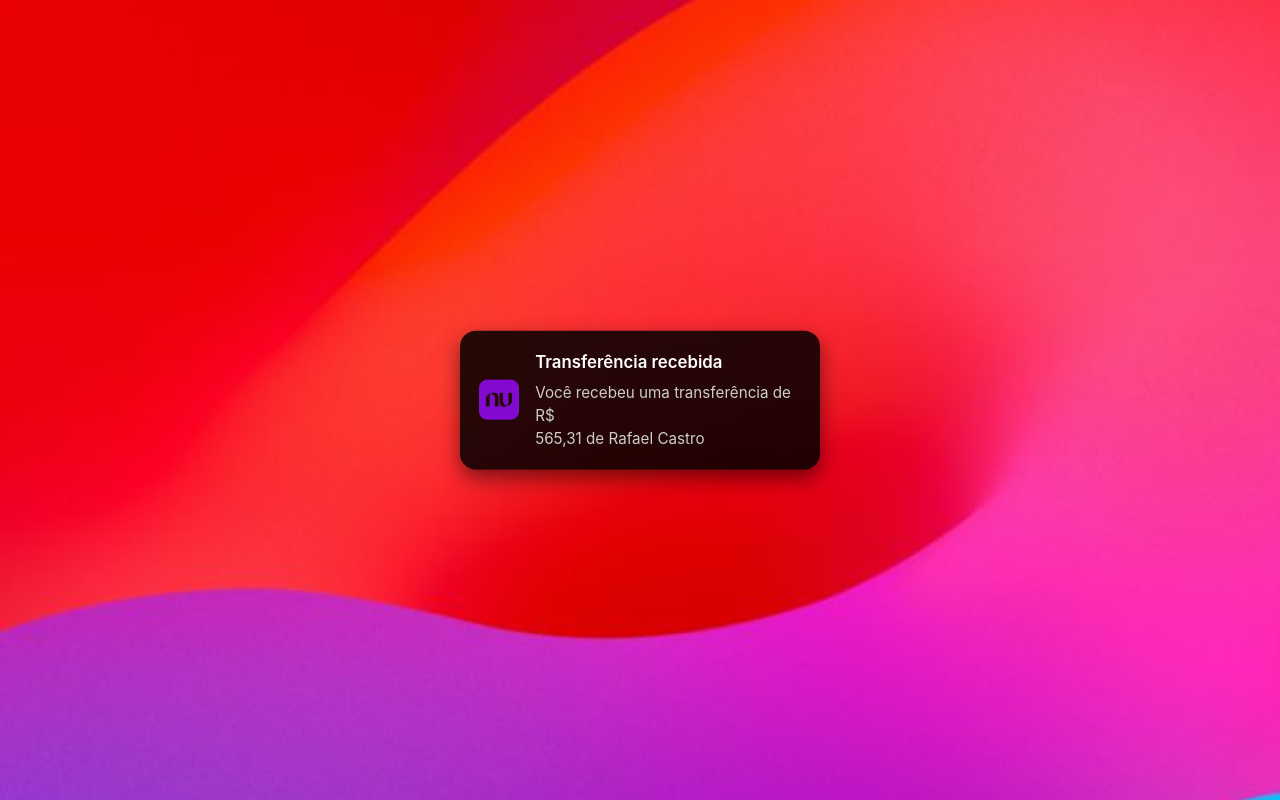
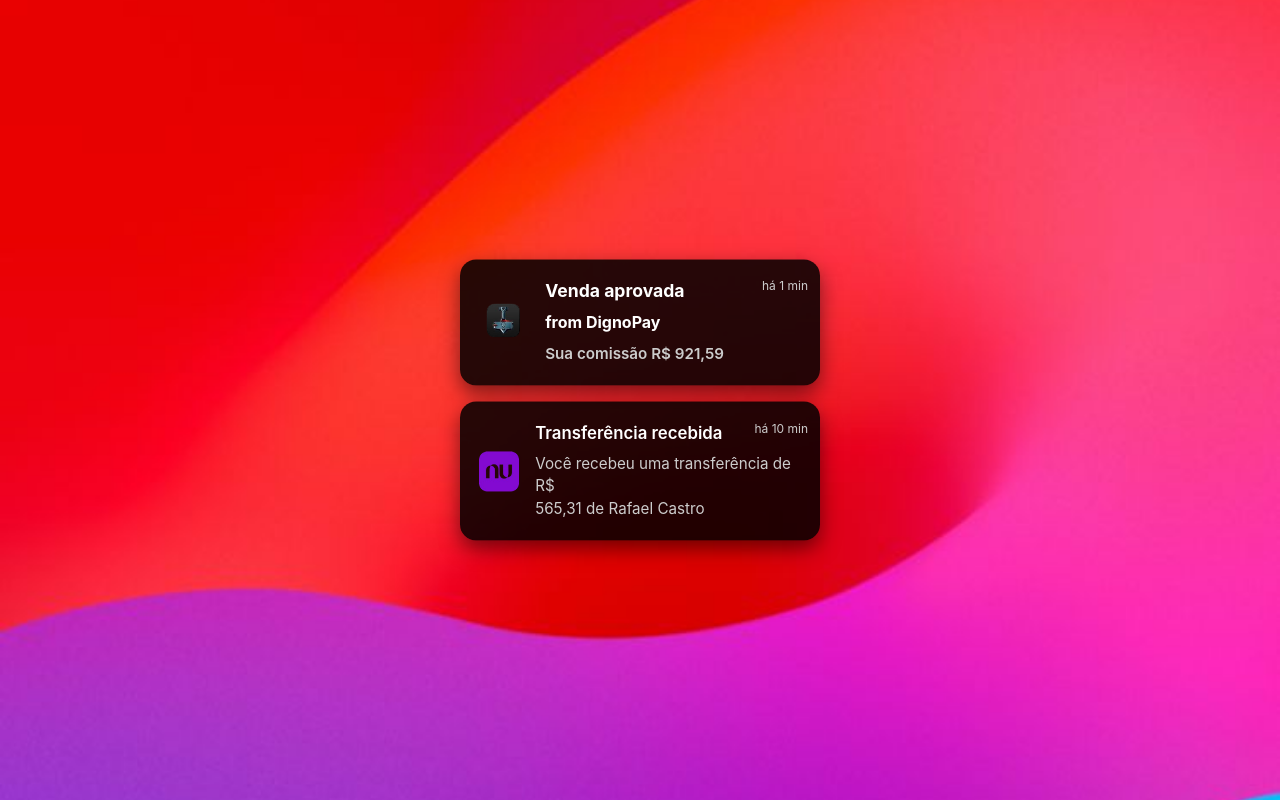
Before and after one commit to Santiago199723/notifica, a plain HTML site: page index.html in a window 1280 px wide. Drawn offline with Linux system fonts and the light colour scheme.

Commit message:
index.html

```diff
--- a/index.html
+++ b/index.html
@@ -51,8 +51,9 @@
       box-shadow: 0 8px 20px rgba(0, 0, 0, 0.5);
       display: flex;
       gap: 1em;
-      align-items: center;
+      align-items: flex-start;
       animation: slideIn 0.4s ease;
+      position: relative;
     }
 
     .notification img {
@@ -61,15 +62,14 @@
       align-self: center;
     }
 
-    /* Tamanhos específicos para as imagens */
     .notification.nubank img {
       width: 40px;
       height: 40px;
     }
 
     .notification.dignopay img {
-      width: 70px;
-      height: 70px;
+      width: 50px;
+      height: 50px;
     }
 
     .notification-content {
@@ -78,7 +78,17 @@
       font-size: 0.95rem;
       line-height: 1.5;
       color: var(--white);
+      flex-grow: 1;
     }
+
+        .timestamp {
+      position: absolute;
+      top: 1.6em; /* ← antes era 0.6em */
+      right: 1em;
+      font-size: 0.75rem;
+      color: var(--text-secondary);
+    }
+
 
     .transferencia .title {
       font-weight: 600;
@@ -143,9 +153,15 @@
       return (Math.random() * 900 + 50).toFixed(2).replace(".", ",");
     }
 
+    function gerarTempoAleatorio() {
+      const opcoes = ["agora", "há 1 min", "há 2 min", "há 5 min", "há 10 min"];
+      return opcoes[Math.floor(Math.random() * opcoes.length)];
+    }
+
     function criarNotificacaoTransferencia() {
       const nome = nomes[Math.floor(Math.random() * nomes.length)];
       const valor = gerarValorAleatorio();
+      const tempo = gerarTempoAleatorio();
 
       const container = document.createElement("div");
       container.className = "notification transferencia nubank";
@@ -157,6 +173,7 @@
           <div class="line">Você recebeu uma transferência de R$</div>
           <div class="line">${valor} de ${nome}</div>
         </div>
+        <span class="timestamp">${tempo}</span>
       `;
 
       adicionarNotificacao(container);
@@ -164,6 +181,7 @@
 
     function criarNotificacaoVenda() {
       const valor = gerarValorAleatorio();
+      const tempo = gerarTempoAleatorio();
 
       const container = document.createElement("div");
       container.className = "notification venda dignopay";
@@ -175,33 +193,29 @@
           <div class="from">from DignoPay</div>
           <div class="commission">Sua comissão R$ ${valor}</div>
         </div>
+        <span class="timestamp">${tempo}</span>
       `;
 
       adicionarNotificacao(container);
     }
 
     function adicionarNotificacao(container) {
-      // Remove a mais antiga se já houver 3
       if (notificationCenter.children.length >= MAX_NOTIFICACOES) {
         notificationCenter.removeChild(notificationCenter.firstChild);
       }
-
       notificationCenter.appendChild(container);
     }
 
     function iniciarNotificacoes() {
-      criarNotificacaoTransferencia(); // aparece imediatamente
+      criarNotificacaoTransferencia(); // primeira
 
-      setTimeout(() => criarNotificacaoVenda(), 6000); // depois de 3s
-      setTimeout(() => criarNotificacaoTransferencia(), 9000); // depois de 6s
+      setTimeout(() => criarNotificacaoVenda(), 3000);
+      setTimeout(() => criarNotificacaoTransferencia(), 6000);
 
       setInterval(() => {
-        const random = Math.random();
-        if (random < 0.5) {
-          criarNotificacaoTransferencia();
-        } else {
-          criarNotificacaoVenda();
-        }
+        Math.random() < 0.5
+          ? criarNotificacaoTransferencia()
+          : criarNotificacaoVenda();
       }, 8000);
     }
 
```
